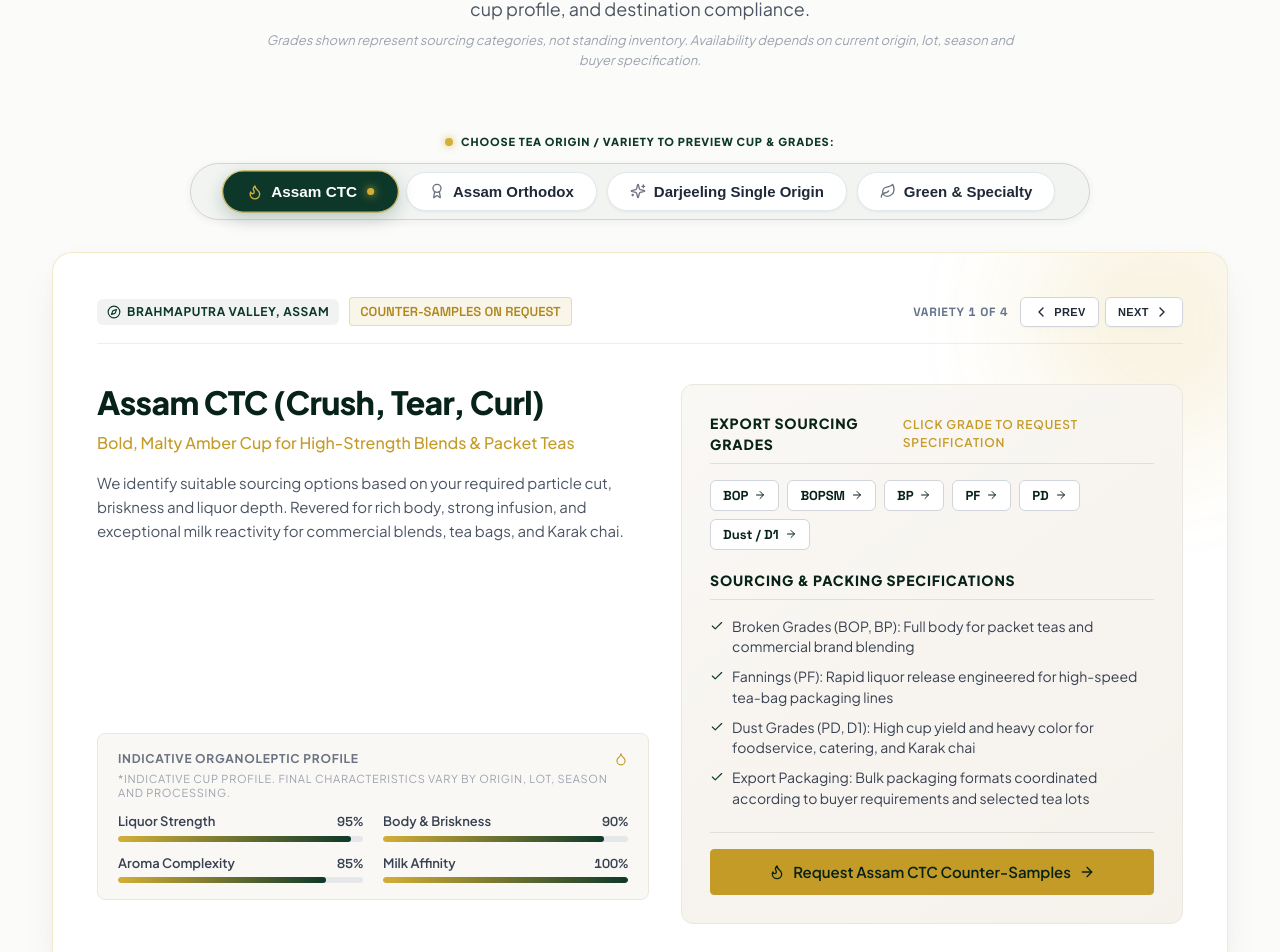
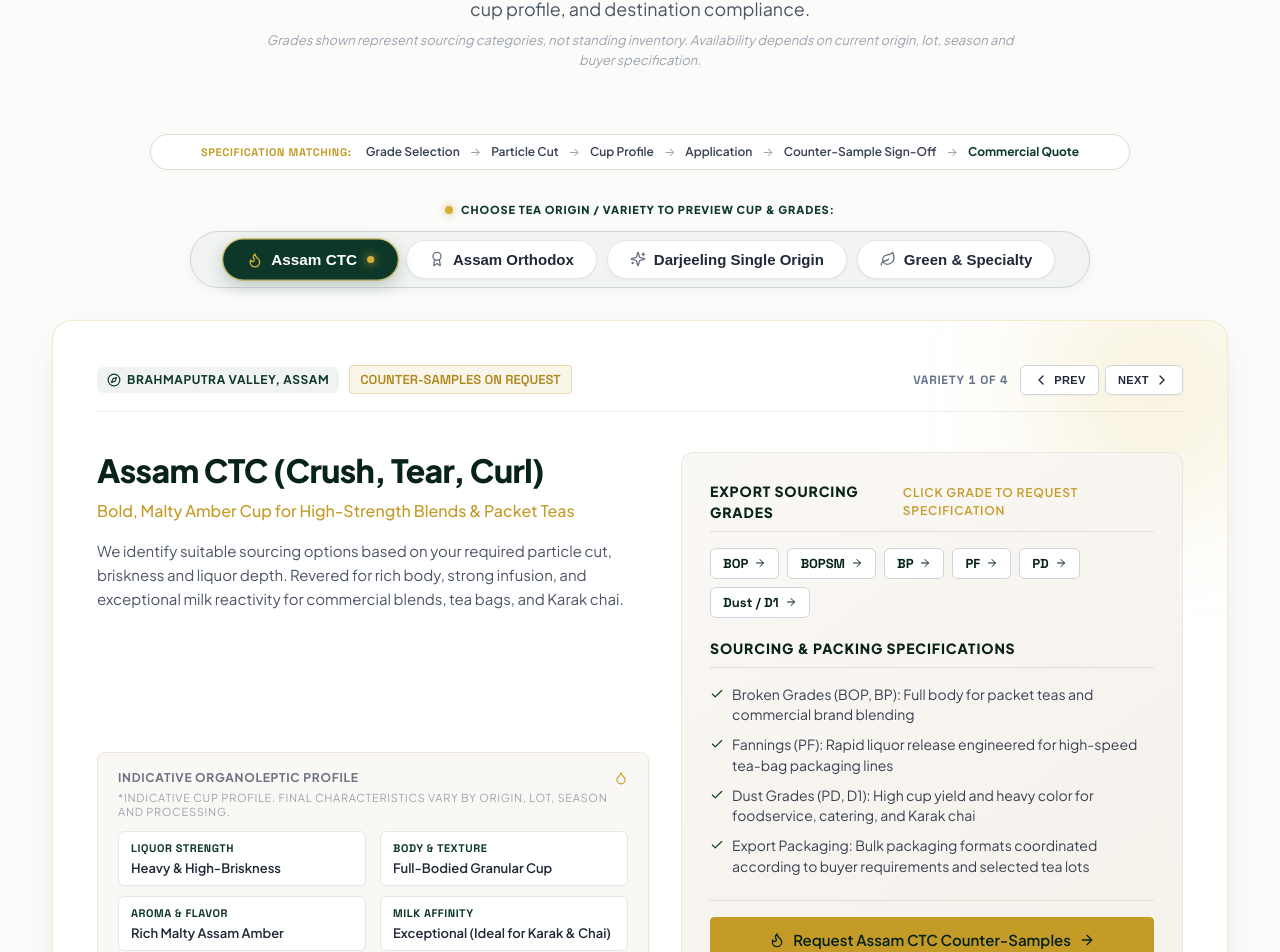
Before and after one commit to sarthaksarvaiya/shivom-global-website, a React (Vite) app: page / in a window 1280 px wide. Shown: the part 1131-2083 px from the top of the page. Built offline with nearby package versions, Linux system fonts and the light colour scheme.

Commit message:
fix(specs): replace artificial percentages with authentic organoleptic cupping descriptors and add specification matching sequence

```diff
--- a/src/components/home/TeaCategoriesSection.tsx
+++ b/src/components/home/TeaCategoriesSection.tsx
@@ -14,11 +14,11 @@ interface TeaCategoryData {
   tagline: string;
   description: string;
   glowColor: string;
-  meters: {
-    strength: number;
-    body: number;
-    aroma: number;
-    milk: number;
+  organoleptic: {
+    liquor: string;
+    body: string;
+    aroma: string;
+    milk: string;
   };
   grades: string[];
   specs: string[];
@@ -35,11 +35,11 @@ const TEA_CATEGORIES: TeaCategoryData[] = [
     tagline: 'Bold, Malty Amber Cup for High-Strength Blends & Packet Teas',
     description: 'We identify suitable sourcing options based on your required particle cut, briskness and liquor depth. Revered for rich body, strong infusion, and exceptional milk reactivity for commercial blends, tea bags, and Karak chai.',
     glowColor: 'rgba(212, 175, 55, 0.25)',
-    meters: {
-      strength: 95,
-      body: 90,
-      aroma: 85,
-      milk: 100,
+    organoleptic: {
+      liquor: 'Heavy & High-Briskness',
+      body: 'Full-Bodied Granular Cup',
+      aroma: 'Rich Malty Assam Amber',
+      milk: 'Exceptional (Ideal for Karak & Chai)',
     },
     grades: ['BOP', 'BOPSM', 'BP', 'PF', 'PD', 'Dust / D1'],
     specs: [
@@ -59,11 +59,11 @@ const TEA_CATEGORIES: TeaCategoryData[] = [
     tagline: 'Traditional Rolled Leaf with Golden Tips & Caramel Malt Notes',
     description: 'We identify suitable Orthodox sourcing options based on leaf style, tip content and target liquor aroma. Offers refined caramel malt sweetness, rich complexity, and an aromatic golden-amber cup for premium loose-leaf packaging.',
     glowColor: 'rgba(197, 155, 39, 0.28)',
-    meters: {
-      strength: 75,
-      body: 80,
-      aroma: 92,
-      milk: 70,
+    organoleptic: {
+      liquor: 'Medium-Brisk, Golden Cup',
+      body: 'Smooth, Rolled Leaf Density',
+      aroma: 'Caramel Malt & Floral Notes',
+      milk: 'Moderate (Best Black or Light Milk)',
     },
     grades: ['FTGFOP1', 'TGFOP', 'FBOP', 'BOPF'],
     specs: [
@@ -83,11 +83,11 @@ const TEA_CATEGORIES: TeaCategoryData[] = [
     tagline: 'Renowned Muscatel Flavor & Delicate Floral Bouquet',
     description: 'High-elevation mountain terroirs producing world-celebrated seasonal harvests. First Flush brings crisp floral vibrancy; Second Flush yields the signature ripe muscatel grape profile.',
     glowColor: 'rgba(245, 158, 11, 0.25)',
-    meters: {
-      strength: 60,
-      body: 65,
-      aroma: 100,
-      milk: 25,
+    organoleptic: {
+      liquor: 'Delicate, Pale Amber',
+      body: 'Light, Crisp Himalayan Terroir',
+      aroma: 'Muscatel Grape & Floral Bouquet',
+      milk: 'Self-Drank (Consumed Without Milk)',
     },
     grades: ['First Flush FTGFOP1', 'Second Flush TGFOP', 'Autumnal Harvest'],
     specs: [
@@ -107,11 +107,11 @@ const TEA_CATEGORIES: TeaCategoryData[] = [
     tagline: 'Gently Processed Unoxidized Leaf with Jade Cup Clarity',
     description: 'Fresh tea leaves steam-heated or pan-fired shortly after harvest to halt oxidation. Preserves natural green polyphenols, catechins, and clean herbaceous sweetness for health and wellness lines.',
     glowColor: 'rgba(16, 185, 129, 0.25)',
-    meters: {
-      strength: 50,
-      body: 55,
-      aroma: 90,
-      milk: 0,
+    organoleptic: {
+      liquor: 'Gentle, Unoxidized Clarity',
+      body: 'Clean Herbaceous Infusion',
+      aroma: 'Fresh Vegetal & Jade Top-Notes',
+      milk: 'Not Applicable (Green Infusion)',
     },
     grades: ['Whole Leaf Green', 'Green Tea Fannings', 'Herbal Cut'],
     specs: [
@@ -204,6 +204,24 @@ export const TeaCategoriesSection: React.FC<TeaCategoriesSectionProps> = ({
 
           <div style={{ marginTop: 'var(--space-2)', fontSize: '0.8125rem', color: 'var(--text-dim)', fontStyle: 'italic' }}>
             Grades shown represent sourcing categories, not standing inventory. Availability depends on current origin, lot, season and buyer specification.
+          </div>
+        </div>
+
+        {/* Sourcing Specification Matching Sequence Bar */}
+        <div className="tea-matching-sequence-bar" role="region" aria-label="Specification matching methodology">
+          <span className="tea-sequence-lead font-spec">SPECIFICATION MATCHING:</span>
+          <div className="tea-sequence-steps">
+            <span className="tea-seq-step">Grade Selection</span>
+            <span className="tea-seq-arrow" aria-hidden="true">&rarr;</span>
+            <span className="tea-seq-step">Particle Cut</span>
+            <span className="tea-seq-arrow" aria-hidden="true">&rarr;</span>
+            <span className="tea-seq-step">Cup Profile</span>
+            <span className="tea-seq-arrow" aria-hidden="true">&rarr;</span>
+            <span className="tea-seq-step">Application</span>
+            <span className="tea-seq-arrow" aria-hidden="true">&rarr;</span>
+            <span className="tea-seq-step">Counter-Sample Sign-Off</span>
+            <span className="tea-seq-arrow" aria-hidden="true">&rarr;</span>
+            <span className="tea-seq-step tea-seq-step-final">Commercial Quote</span>
           </div>
         </div>
 
@@ -325,44 +343,24 @@ export const TeaCategoriesSection: React.FC<TeaCategoriesSectionProps> = ({
                 </div>
 
                 <div className="tea-sensory-grid">
-                  <div className="tea-meter-item">
-                    <div className="tea-meter-label-row">
-                      <span>Liquor Strength</span>
-                      <span className="font-spec">{activeCategory.meters.strength}%</span>
-                    </div>
-                    <div className="tea-meter-track" aria-hidden="true">
-                      <div className="tea-meter-fill" style={{ width: `${activeCategory.meters.strength}%` }} />
-                    </div>
+                  <div className="tea-organoleptic-item">
+                    <span className="tea-organoleptic-label font-spec">LIQUOR STRENGTH</span>
+                    <span className="tea-organoleptic-val">{activeCategory.organoleptic.liquor}</span>
                   </div>
 
-                  <div className="tea-meter-item">
-                    <div className="tea-meter-label-row">
-                      <span>Body &amp; Briskness</span>
-                      <span className="font-spec">{activeCategory.meters.body}%</span>
-                    </div>
-                    <div className="tea-meter-track" aria-hidden="true">
-                      <div className="tea-meter-fill" style={{ width: `${activeCategory.meters.body}%` }} />
-                    </div>
+                  <div className="tea-organoleptic-item">
+                    <span className="tea-organoleptic-label font-spec">BODY &amp; TEXTURE</span>
+                    <span className="tea-organoleptic-val">{activeCategory.organoleptic.body}</span>
                   </div>
 
-                  <div className="tea-meter-item">
-                    <div className="tea-meter-label-row">
-                      <span>Aroma Complexity</span>
-                      <span className="font-spec">{activeCategory.meters.aroma}%</span>
-                    </div>
-                    <div className="tea-meter-track" aria-hidden="true">
-                      <div className="tea-meter-fill" style={{ width: `${activeCategory.meters.aroma}%` }} />
-                    </div>
+                  <div className="tea-organoleptic-item">
+                    <span className="tea-organoleptic-label font-spec">AROMA &amp; FLAVOR</span>
+                    <span className="tea-organoleptic-val">{activeCategory.organoleptic.aroma}</span>
                   </div>
 
-                  <div className="tea-meter-item">
-                    <div className="tea-meter-label-row">
-                      <span>Milk Affinity</span>
-                      <span className="font-spec">{activeCategory.meters.milk}%</span>
-                    </div>
-                    <div className="tea-meter-track" aria-hidden="true">
-                      <div className="tea-meter-fill" style={{ width: `${activeCategory.meters.milk}%` }} />
-                    </div>
+                  <div className="tea-organoleptic-item">
+                    <span className="tea-organoleptic-label font-spec">MILK AFFINITY</span>
+                    <span className="tea-organoleptic-val">{activeCategory.organoleptic.milk}</span>
                   </div>
                 </div>
               </div>
```
Also changed, not shown: src/styles/index.css.
